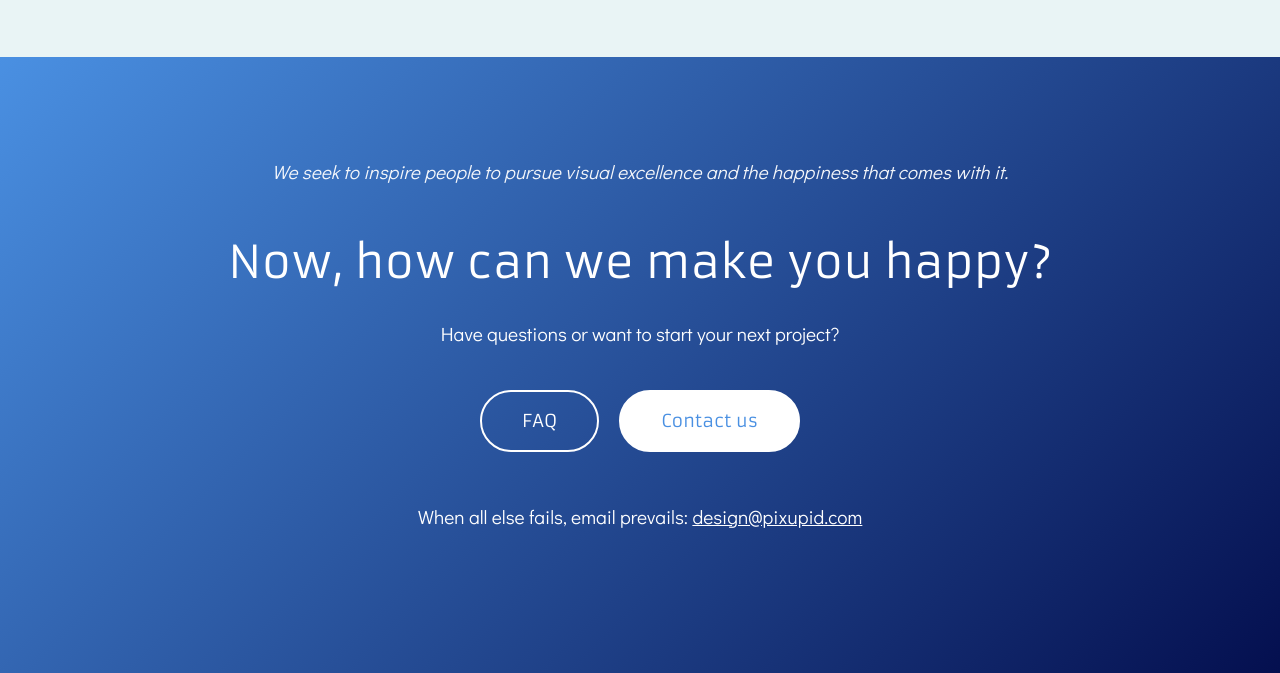
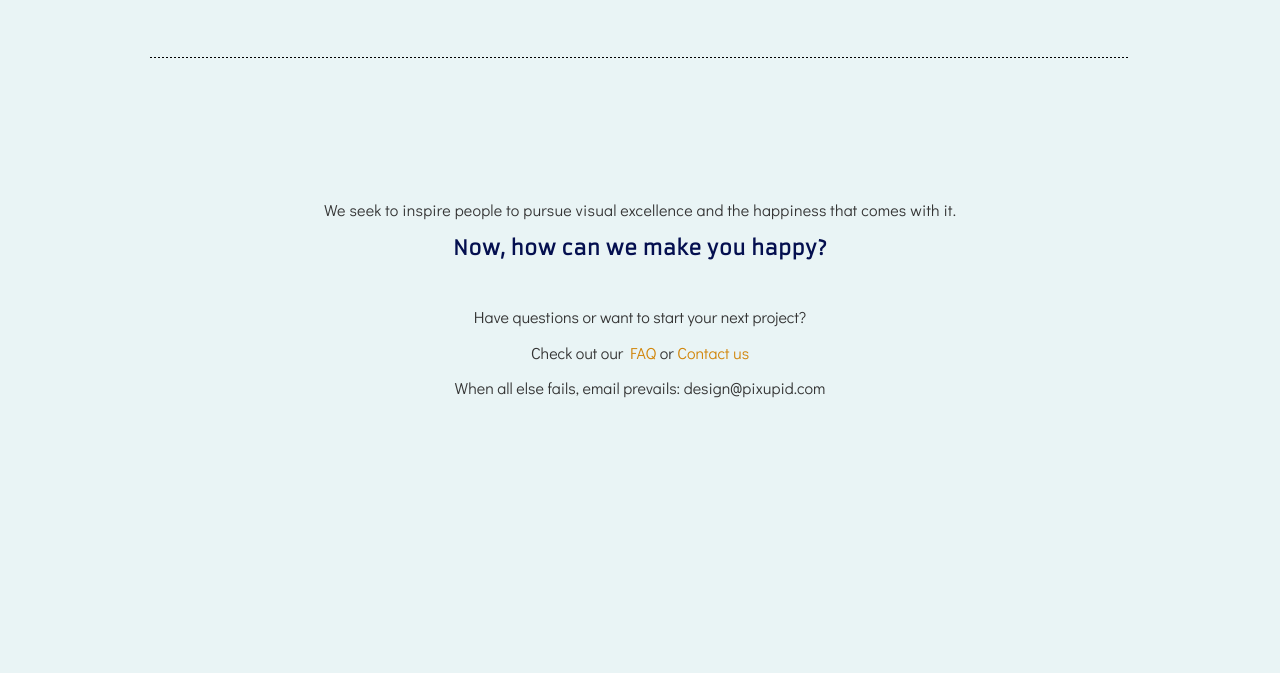
Before and after one commit to buildmydesign/pixupid.com, a plain HTML site: page index.html in a window 1280 px wide. Shown: the part 6705-7378 px from the top of the page. After the commit the page ends 7116 px from the top, so only its background shows below. Drawn offline with Linux system fonts and the light colour scheme.

Commit message:
Simplify CTA section to match Wix design with blue background

```diff
--- a/css/style.css
+++ b/css/style.css
@@ -545,81 +545,88 @@ nav ul li a.active {
 
 /* CTA Section */
 .cta-section {
-    padding: 100px 0;
-    background: linear-gradient(135deg, var(--primary-blue) 0%, var(--dark-blue) 100%);
-    color: var(--white);
+    padding: 60px 0 0 0;
+    width: 980px;
+    margin: 0 auto;
+    background: var(--light-blue);
+    color: var(--text-dark);
     text-align: center;
+    position: relative;
+}
+
+.cta-section::before {
+    content: '';
+    position: absolute;
+    top: 0;
+    left: 0;
+    width: 100%;
+    height: 1px;
+    background-image: repeating-linear-gradient(
+        to right,
+        var(--text-black) 0px,
+        var(--text-black) 2px,
+        transparent 2px,
+        transparent 4px
+    );
+    z-index: 100;
 }
 
 .cta-section .inspiration {
-    font-size: 1.3rem;
-    margin-bottom: 30px;
-    font-style: italic;
-    opacity: 0.95;
+    font-family: 'Didact Gothic', sans-serif;
+    font-size: 18px;
+    margin: 80px auto 5px auto;
+    font-style: normal;
+    color: var(--dark-blue);
+    letter-spacing: 0.2px;
 }
 
 .cta-section h2 {
-    font-size: 2.8rem;
-    margin-bottom: 20px;
-    color: var(--white);
+    font-family: 'Armata', sans-serif;
+    font-size: 20px;
+    margin: 0 auto 40px auto;
+    color: var(--dark-blue);
+    font-weight: bold;
+    letter-spacing: 0.2px;
 }
 
 .cta-section > .container > p {
-    font-size: 1.2rem;
-    margin-bottom: 40px;
+    font-family: 'Didact Gothic', sans-serif;
+    font-size: 16px;
+    margin-bottom: 10px;
+    color: var(--text-dark);
 }
 
-.cta-buttons {
-    display: flex;
-    gap: 20px;
-    justify-content: center;
-    margin-bottom: 50px;
-    flex-wrap: wrap;
+.cta-section .links {
+    font-family: 'Didact Gothic', sans-serif;
+    font-size: 16px;
+    margin-bottom: 10px;
+    color: var(--text-dark);
 }
 
-.btn {
-    display: inline-block;
-    padding: 15px 40px;
-    font-size: 1.1rem;
+.cta-section .links a {
+    color: var(--accent-orange);
     text-decoration: none;
-    border-radius: 50px;
-    transition: all 0.3s ease;
-    font-family: 'Armata', sans-serif;
-    border: 2px solid var(--white);
-    color: var(--white);
-    background: transparent;
+    font-weight: normal;
 }
 
-.btn:hover {
-    background: var(--white);
-    color: var(--primary-blue);
-    transform: translateY(-3px);
-    box-shadow: 0 5px 15px rgba(0, 0, 0, 0.3);
-}
-
-.btn-primary {
-    background: var(--white);
-    color: var(--primary-blue);
-}
-
-.btn-primary:hover {
-    background: transparent;
-    color: var(--white);
+.cta-section .links a:hover {
+    text-decoration: underline;
 }
 
 .email-cta {
-    font-size: 1.1rem;
-    margin-top: 30px;
+    font-family: 'Didact Gothic', sans-serif;
+    font-size: 16px;
+    margin: 0 auto 80px auto;
+    color: var(--text-dark);
 }
 
 .email-cta a {
-    color: var(--white);
-    text-decoration: underline;
-    transition: opacity 0.3s ease;
+    color: var(--text-dark);
+    text-decoration: none;
 }
 
 .email-cta a:hover {
-    opacity: 0.8;
+    text-decoration: underline;
 }
 
 /* Responsive Design */
--- a/index.html
+++ b/index.html
@@ -186,10 +186,7 @@
             <p class="inspiration">We seek to inspire people to pursue visual excellence and the happiness that comes with it.</p>
             <h2>Now, how can we make you happy?</h2>
             <p>Have questions or want to start your next project?</p>
-            <div class="cta-buttons">
-                <a href="faq.html" class="btn">FAQ</a>
-                <a href="contact.html" class="btn btn-primary">Contact us</a>
-            </div>
+            <p class="links">Check out our <a href="faq.html">FAQ</a> or <a href="contact.html">Contact us</a></p>
             <p class="email-cta">When all else fails, email prevails: <a href="mailto:design@pixupid.com">design@pixupid.com</a></p>
         </div>
     </section>
```
Also changed, not shown: Screenshots/Screenshot (20).png (added), Screenshots/Screenshot (21).png (added).
